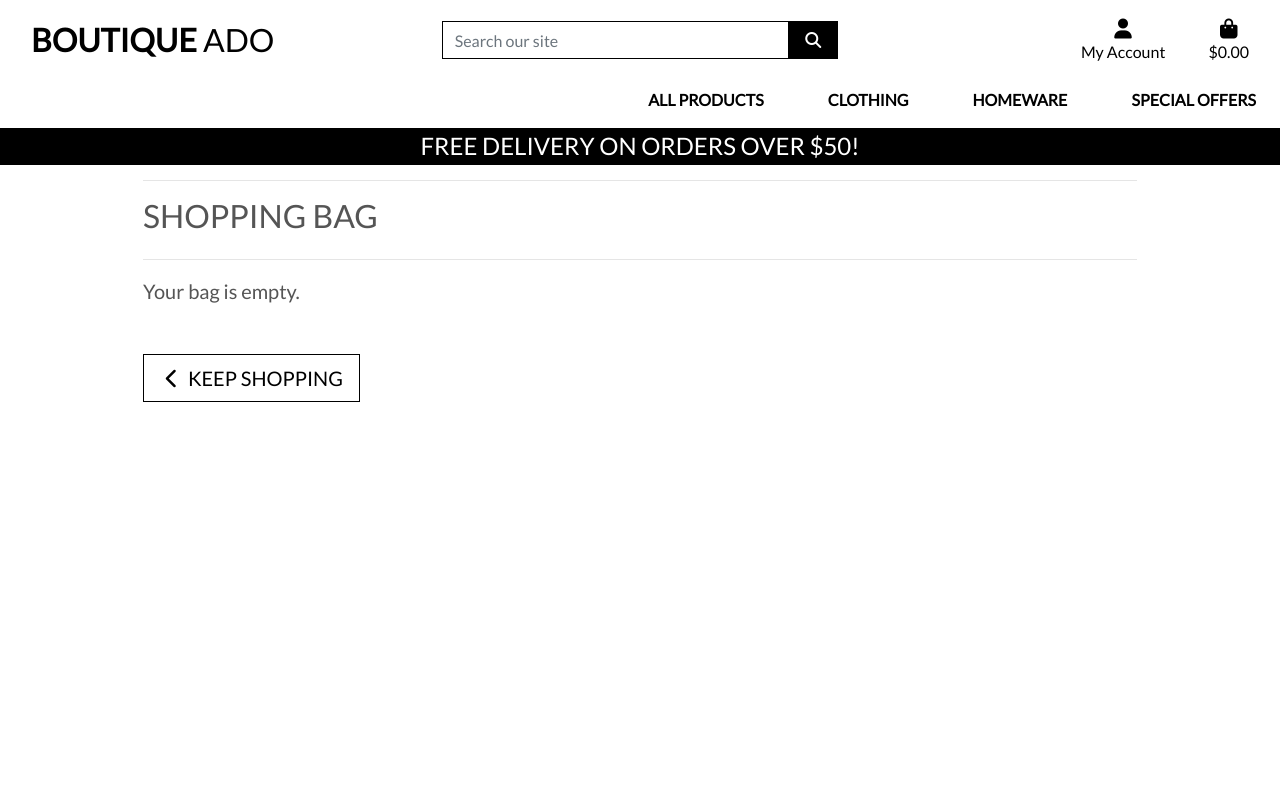
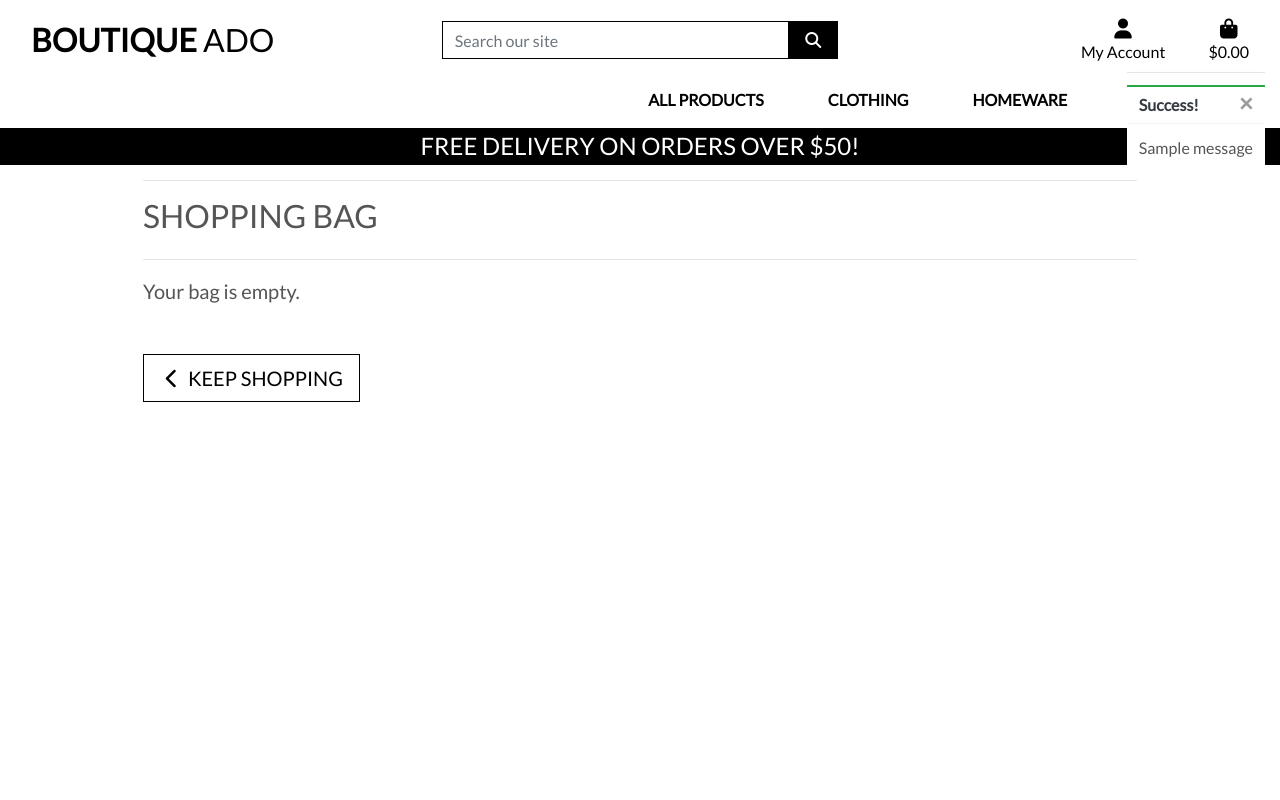
Before and after one commit to EthanTrout/Boutique_Ado, a Django app: page /bag/ in a window 1280 px wide. Run offline with Django 3.2, Linux system fonts and the light colour scheme; tables that the repository leaves empty hold one stand-in row (values such as "Sample post"); one stand-in notice (Sample message) is shown; some libraries are stand-ins or nearby versions.

Commit message:
added basic toast functionality -- notworking

```diff
--- a/bag/views.py
+++ b/bag/views.py
@@ -1,4 +1,7 @@
 from django.shortcuts import render, redirect, reverse, HttpResponse
+from django.contrib import messages
+
+from products.models import Product
 
 # Create your views here.
 
@@ -10,6 +13,7 @@ def view_bag(request):
 def add_to_bag(request, item_id):
     """ Add a quantity of the specified product to the shopping bag """
 
+    product = Product.objects.get(pk=item_id)
     quantity = int(request.POST.get('quantity'))
     redirect_url = request.POST.get('redirect_url')
     size = None
@@ -30,12 +34,14 @@ def add_to_bag(request, item_id):
             bag[item_id] += quantity
         else:
             bag[item_id] = quantity
+            messages.success(request, f'Added {product.name} to your bag')
 
     request.session['bag'] = bag
     return redirect(redirect_url)
 
+
 def adjust_bag(request, item_id):
-    """ Adjust product in the shopping bag """
+    """Adjust the quantity of the specified product to the specified amount"""
 
     quantity = int(request.POST.get('quantity'))
     size = None
@@ -61,7 +67,8 @@ def adjust_bag(request, item_id):
 
 
 def remove_from_bag(request, item_id):
-    """ Remove product to the shopping bag """
+    """Remove the item from the shopping bag"""
+
     try:
         size = None
         if 'product_size' in request.POST:
--- a/boutique_ado/settings.py
+++ b/boutique_ado/settings.py
@@ -78,6 +78,8 @@ TEMPLATES = [
     },
 ]
 
+MESSAGE_STORAGE = 'django.contrib.messages.storage.session.SessionStorage'
+
 AUTHENTICATION_BACKENDS = (
     # Needed to login by username in Django admin, regardless of `allauth`
     'django.contrib.auth.backends.ModelBackend',
--- a/static/css/base.css
+++ b/static/css/base.css
@@ -102,6 +102,23 @@ a.category-badge > span.badge:hover {
     cursor: pointer;
 }
 
+/* ------------------------------- bootstrap toasts */
+
+.message-container {
+    position: fixed;
+    top: 72px;
+    right: 15px;
+    z-index: 99999999999;
+}
+
+.custom-toast {
+    overflow: visible;
+}
+
+.toast-capper {
+    height: 2px;
+}
+
 /* -------------------------------- Media Queries */
 
 /* Slightly larger container on xl screens */
--- a/templates/base.html
+++ b/templates/base.html
@@ -112,7 +112,21 @@
     </header>
 
     {% if messages %}
-        <div class="message-container"></div>
+        <div class="message-container">
+            {% for message in messages %}
+                {% with message.level as level %}
+                    {% if level == 40 %}
+                        {% include 'includes/toasts/toast_error.html' %}
+                    {% elif level == 30 %}
+                        {% include 'includes/toasts/toast_warning.html' %}
+                    {% elif level == 25 %}
+                        {% include 'includes/toasts/toast_success.html' %}
+                    {% else %}
+                        {% include 'includes/toasts/toast_info.html' %}
+                    {% endif %}
+                {% endwith %}
+            {% endfor %}
+        </div>
     {% endif %}
 
     {% block page_header %}
@@ -122,6 +136,9 @@
     {% endblock %}
 
     {% block postloadjs %}
+    <script type="text/javascript">
+        $('.toast').toast('show');
+    </script>
     {% endblock %}
 
 
--- /dev/null
+++ b/templates/includes/toasts/toast_success.html
@@ -0,0 +1,13 @@
+<div class="toast custom-toast rounded-0 border-top-0" data-autohide="false"></div>
+    <div class="arrow-up arrow-success"></div>
+    <div class="w-100 toast-capper bg-success"></div>
+    <div class="toast-header bg-white text-dark">
+        <strong class="mr-auto">Success!</strong>
+        <button type="button" class="ml-2 mb-1 close text-dark" data-dismiss="toast" aria-label="Close">
+            <span aria-hidden="true">&times;</span>
+        </button>
+    </div>
+    <div class="toast-body bg-white">
+        {{ message }}
+    </div>
+</div>
```
Also changed, not shown: templates/includes/toasts/toast_error.html (added, +13 -0 lines), templates/includes/toasts/toast_info.html (added, +13 -0 lines), templates/includes/toasts/toast_warning.html (added, +13 -0 lines).
